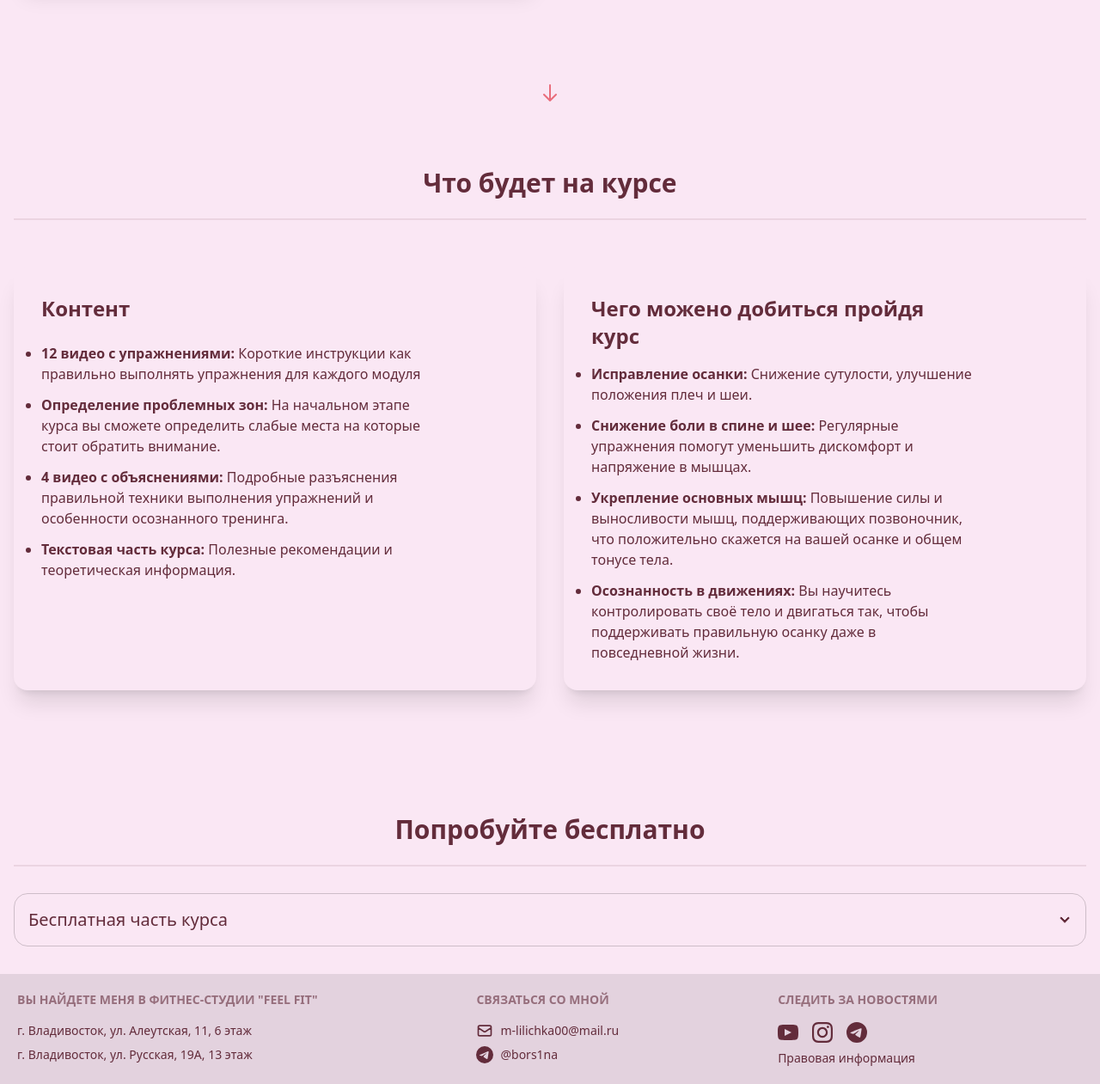
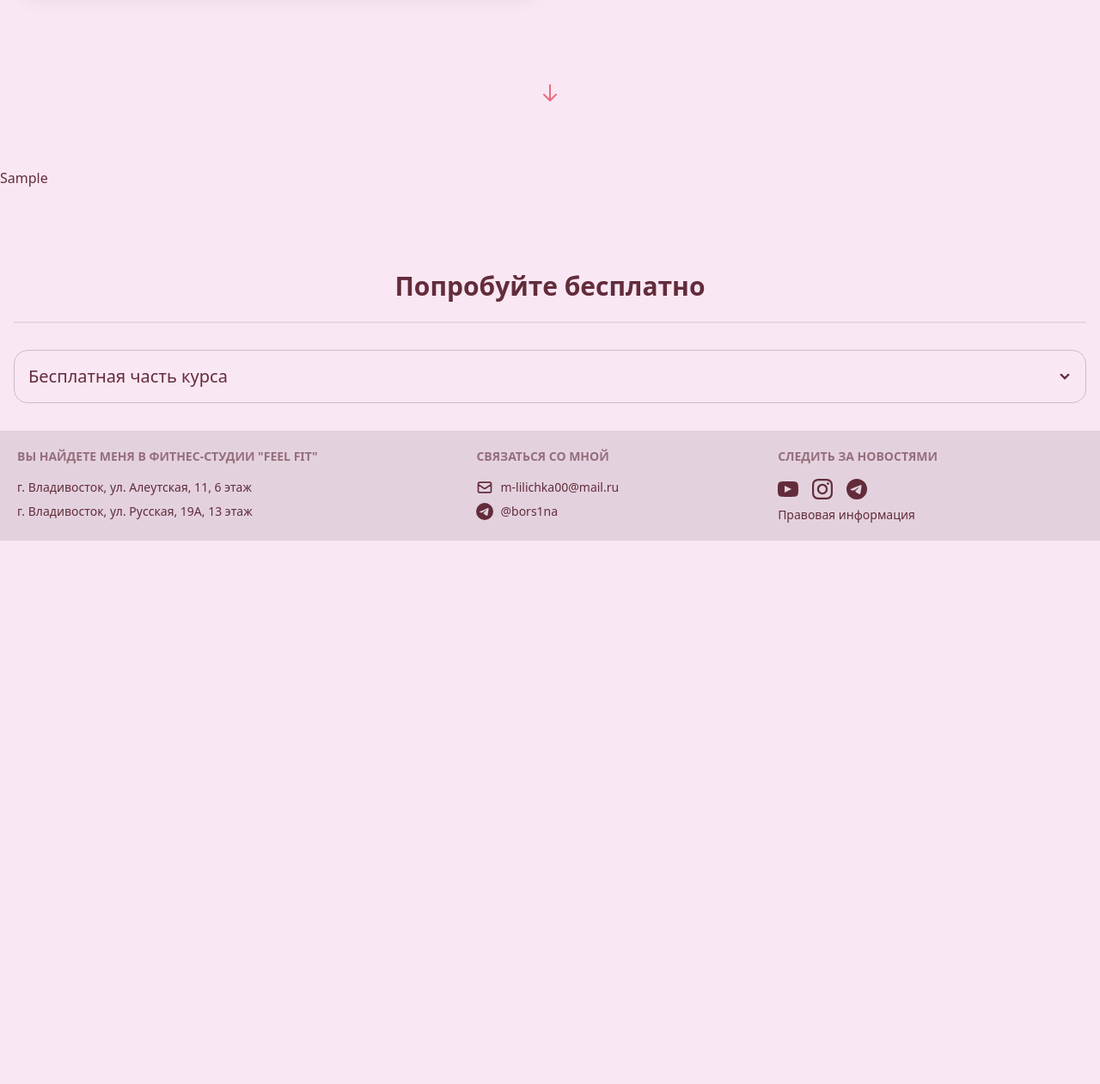
Before and after one commit to bors1n/personal-trainer-site, a Django app: a page that uses li_website/courses/templates/courses/course_page.html in a window 1280 px wide. Shown: the part 605-1866 px from the top of the page at 86% size. After the commit the page ends 1234 px from the top, so only its background shows below. Run offline with Django 4.2, Linux system fonts and the light colour scheme; tables that the repository leaves empty hold one stand-in row (values such as "Sample post").

Commit message:
fixed reviews, btn in about me, modify course and full course pages

```diff
--- a/li_website/courses/templates/courses/course_page.html
+++ b/li_website/courses/templates/courses/course_page.html
@@ -76,60 +76,7 @@
 
 <!-- Expectation -->
 <section id="more-content" class="py-16 bg-base-100">
-    <div class="container mx-auto px-4 max-w-7xl">
-        <!-- Section Header -->
-        <div class="text-center mb-12">
-            <h2 class="text-3xl font-bold mb-4">Что будет на курсе</h2>
-            <div class="divider"></div>
-        </div>
-
-        <!-- Two Columns -->
-        <div class="grid md:grid-cols-2 gap-8 mb-12">
-            <!-- Course Content Column -->
-            <div class="card bg-base-100 shadow-xl">
-                <div class="card-body">
-                    <h3 class="card-title text-2xl mb-4">Контент</h3>
-                    <ul class="max-w-md space-y-3 list-disc list-outside">
-                        <li>
-                            <p><strong>12 видео с упражнениями:</strong> Короткие инструкции как правильно выполнять упражнения для каждого модуля
-                            </p>
-                        </li>
-                        <li>
-                            <p><strong>Определение проблемных зон:</strong> На начальном этапе курса вы сможете определить слабые места на которые стоит обратить внимание.</p>
-                        </li>
-                        <li>
-                            <p><strong>4 видео с объяснениями:</strong> Подробные разъяснения правильной техники выполнения упражнений и особенности осознанного тренинга.</p>
-                        </li>
-                        <li>
-                            <p><strong>Текстовая часть курса:</strong> Полезные рекомендации и теоретическая информация.</p>
-                        </li>
-                    </ul>
-                </div>
-            </div>
-
-            <!-- Expected Results Column -->
-            <div class="card bg-base-100 shadow-xl">
-                <div class="card-body">
-                    <ul class="max-w-md space-y-3 list-disc list-outside">
-                    <h3 class="card-title text-2xl mb-4">Чего можено добиться пройдя курс</h3>
-                    <li>
-                        <p><strong>Исправление осанки:</strong> Снижение сутулости, улучшение положения плеч и шеи.
-                        </p>
-                    </li>
-                    <li>
-                        <p><strong>Снижение боли в спине и шее:</strong>  Регулярные упражнения помогут уменьшить дискомфорт и напряжение в мышцах.</p>
-                    </li>
-                    <li>
-                        <p><strong>Укрепление основных мышц:</strong> Повышение силы и выносливости мышц, поддерживающих позвоночник, что положительно скажется на вашей осанке и общем тонусе тела.</p>
-                    </li>
-                    <li>
-                        <p><strong>Осознанность в движениях:</strong> Вы научитесь контролировать своё тело и двигаться так, чтобы поддерживать правильную осанку даже в повседневной жизни.</p>
-                    </li>
-                </ul>
-                </div>
-            </div>
-        </div>
-    </div>
+    {{course.expectation | safe}}
 </section>
 
 <!-- Free Content Section -->
@@ -147,19 +94,20 @@
                 Бесплатная часть курса
             </div>
             <div class="collapse-content">
-                <p class="text-base sm:text-lg mt-4">
-                    {{ course.free_content|safe }}
-                </p>
+                <div class="flex justify-center items-center rounded-lg">
+                    {{course.free_part | safe }}
+                </div>
 
                 <!-- Order Course Button -->
                 <div class="mt-6 text-center">
+                    {% if not has_purchased %}
                         <button type="button" onclick="purchaseCourse('{{ course.title }}', {{ course.price }})" class="btn btn-primary">
                             Заказать курс
                             <svg xmlns="http://www.w3.org/2000/svg" class="h-6 w-6" fill="none" viewBox="0 0 24 24" stroke="currentColor">
                                 <path stroke-linecap="round" stroke-linejoin="round" stroke-width="2" d="M4.318 6.318a4.5 4.5 0 000 6.364L12 20.364l7.682-7.682a4.5 4.5 0 00-6.364-6.364L12 7.636l-1.318-1.318a4.5 4.5 0 00-6.364 0z" />
                             </svg>
                         </button>
-                    </form>
+                    {% endif %}
                 </div>
             </div>
         </div>
--- a/li_website/courses/templates/courses/full_course.html
+++ b/li_website/courses/templates/courses/full_course.html
@@ -7,7 +7,6 @@
 <div class="container mx-auto px-4 py-8">
     <div class="mb-8">
         <h1 class="text-4xl font-bold mb-4">{{ course.title }}</h1>
-        <div class="text-success mb-4">✓ Полная версия курса</div>
     </div>
 
     <div class="prose max-w-none">
--- a/li_website/li_website/settings.py
+++ b/li_website/li_website/settings.py
@@ -13,6 +13,7 @@ https://docs.djangoproject.com/en/4.2/ref/settings/
 from pathlib import Path
 import os
 from django.core.management.utils import get_random_secret_key
+from dotenv import load_dotenv
 
 
 # Build paths inside the project like this: BASE_DIR / 'subdir'.
@@ -20,7 +21,6 @@ BASE_DIR = Path(__file__).resolve().parent.parent
 
 # Load environment variables
 try:
-    from dotenv import load_dotenv
     # Try to load production env first, fallback to local
     env_path = os.path.join(BASE_DIR.parent, '.env.prod')
     if not os.path.exists(env_path):
--- a/li_website/templates/about-me.html
+++ b/li_website/templates/about-me.html
@@ -46,7 +46,7 @@
                             <a href="{% url 'home' %}#courses" class="btn btn-primary">
                                 Посмотреть мои курсы
                             </a>
-                            <a href="{% url 'home' %}#contact"  class="btn btn-secondary">
+                            <a href="{% url 'home' %}#contact"  class="btn btn-secondary mb-8">
                                 Связаться со мной
                             </a>
                         </div>
```
Also changed, not shown: li_website/templates/reviews.html (+9 -9 lines).
